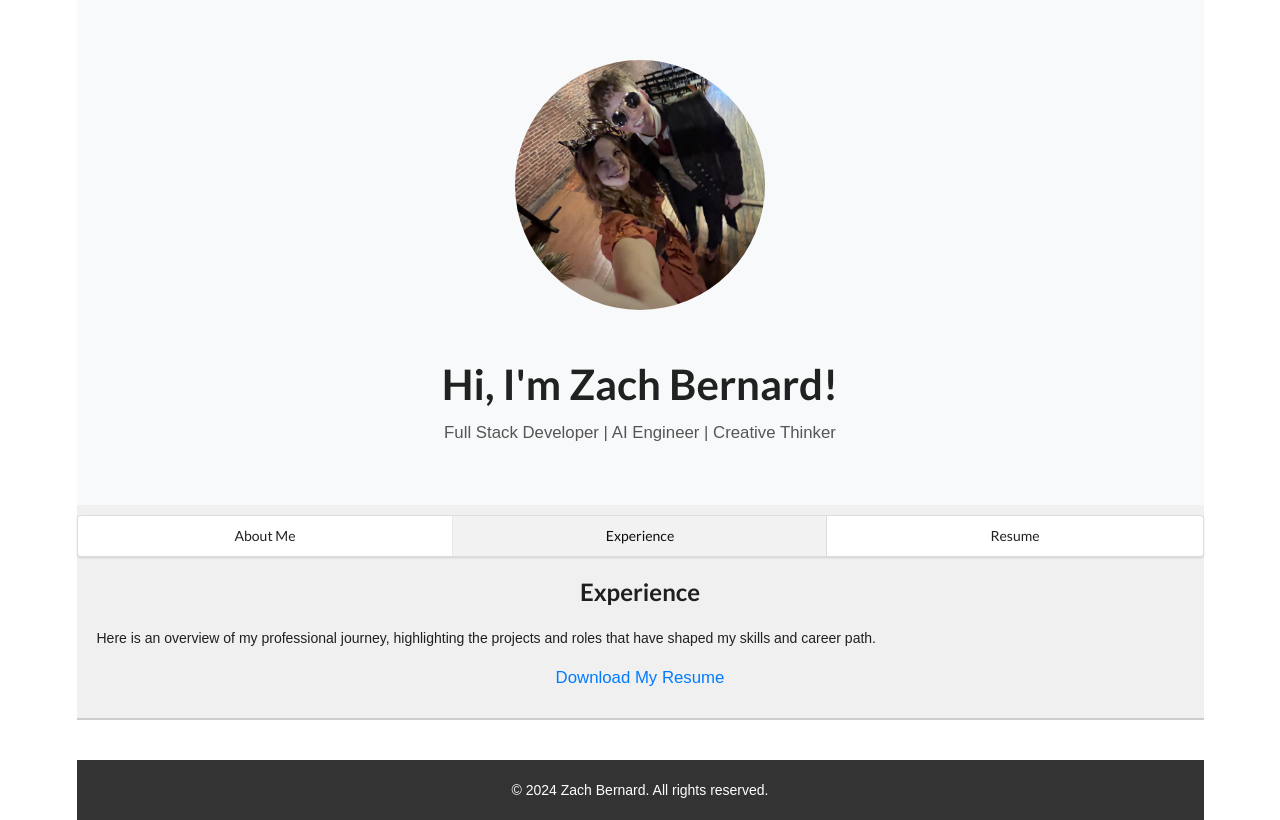
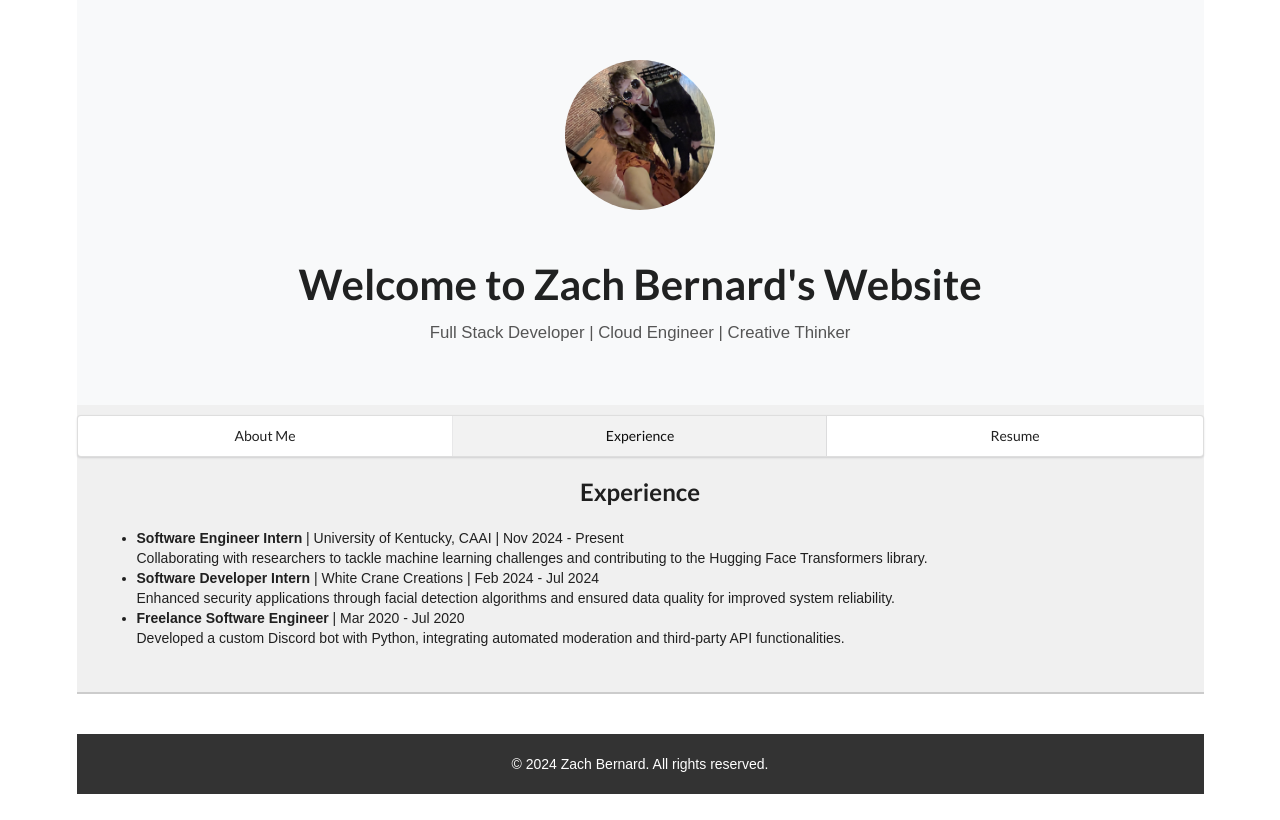
Before and after one commit to BernardZach/Personal-Website, a website built with Vite: page index.html in a window 1280 px wide. Both pictures are taken after a click on the link "Experience". Built offline with nearby package versions, Linux system fonts and the light colour scheme.

Commit message:
changes section descriptions

```diff
--- a/index.html
+++ b/index.html
@@ -27,8 +27,8 @@
             color: #555;
         }
         .hero .profile-image {
-            width: 250px;
-            height: 250px;
+            width: 150px;
+            height: 150px;
             border-radius: 50%;
             margin-bottom: 20px;
         }
@@ -82,8 +82,8 @@
         <!-- Hero Section -->
         <div class="hero">
             <img src="assets\ZJat Cari's Wedding.jpg" alt="Profile Picture" class="profile-image">
-            <h1>Hi, I'm Zach Bernard!</h1>
-            <p>Full Stack Developer | AI Engineer | Creative Thinker</p>
+            <h1>Welcome to Zach Bernard's Website</h1>
+            <p>Full Stack Developer | Cloud Engineer | Creative Thinker</p>
         </div>
 
         <!-- Menu Section -->
@@ -97,22 +97,34 @@
             <!-- About Me Section -->
             <div class="section section-content active" id="about">
                 <h2>About Me</h2>
-                <p>Hi, I'm Zach Bernard! I'm a passionate full-stack developer with experience in Python, Java, Azure Cloud, and more. I love building dynamic applications, solving complex problems, and creating meaningful user experiences.</p>
+                <p>Hi, I'm Zach Bernard! A software engineer with expertise in Python, Java, and cloud computing. I graduated from the University of Kentucky with a Bachelor of Computer Science in 2024. I thrive on building innovative projects and delivering scalable solutions.</p>
             </div>
 
             <!-- Experience Section -->
             <div class="section section-content" id="experience">
                 <h2>Experience</h2>
-                <p>Here is an overview of my professional journey, highlighting the projects and roles that have shaped my skills and career path.</p>
-                <div class="download-link">
-                    <a href="assets\ZachBernardResume.pdf" download>Download My Resume</a>
-                </div>
+                <ul>
+                    <li><strong>Software Engineer Intern</strong> | University of Kentucky, CAAI | Nov 2024 - Present<br>
+                    Collaborating with researchers to tackle machine learning challenges and contributing to the Hugging Face Transformers library.</li>
+                    <li><strong>Software Developer Intern</strong> | White Crane Creations | Feb 2024 - Jul 2024<br>
+                    Enhanced security applications through facial detection algorithms and ensured data quality for improved system reliability.</li>
+                    <li><strong>Freelance Software Engineer</strong> | Mar 2020 - Jul 2020<br>
+                    Developed a custom Discord bot with Python, integrating automated moderation and third-party API functionalities.</li>
+                </ul>
             </div>
 
             <!-- Resume Section -->
             <div class="section section-content" id="resume">
                 <h2>Resume</h2>
-                <p>Explore my detailed resume, including education, work experience, skills, and certifications.</p>
+                <p>Explore my detailed resume, highlighting education, work experience, technical skills, and notable projects:</p>
+                <ul>
+                    <li><strong>Education:</strong> Bachelor of Computer Science | University of Kentucky | 2018-2024</li>
+                    <li><strong>Projects:</strong> AI Pokémon Team Builder, Discord User Alerts Bot</li>
+                    <li><strong>Skills:</strong> Python, C++, Java, React, YOLO, FastAPI</li>
+                </ul>
+                <div class="download-link">
+                    <a href="assets\ZachBernardResume.pdf" download>Download My Resume</a>
+                </div>
             </div>
         </div>
 
```
Also changed, not shown: dist/index.html.
